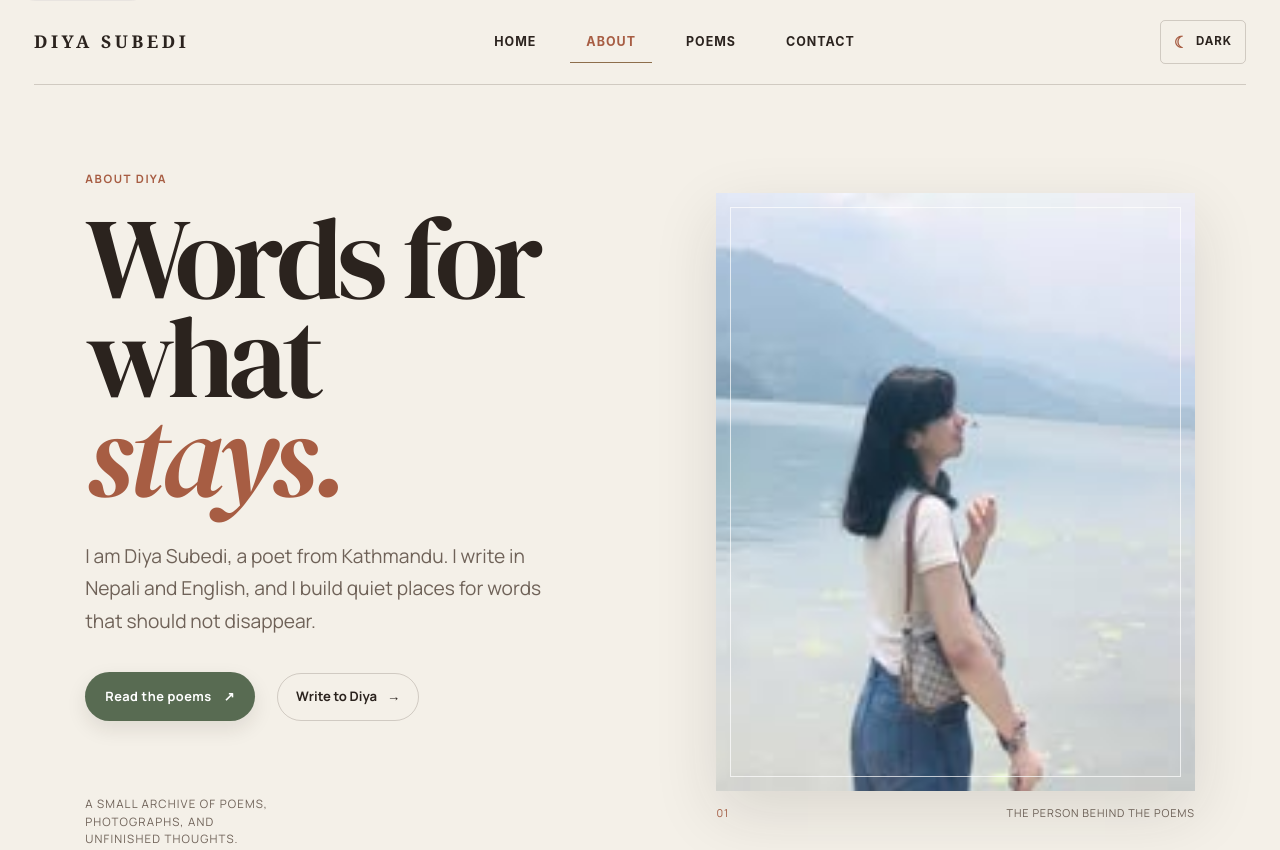
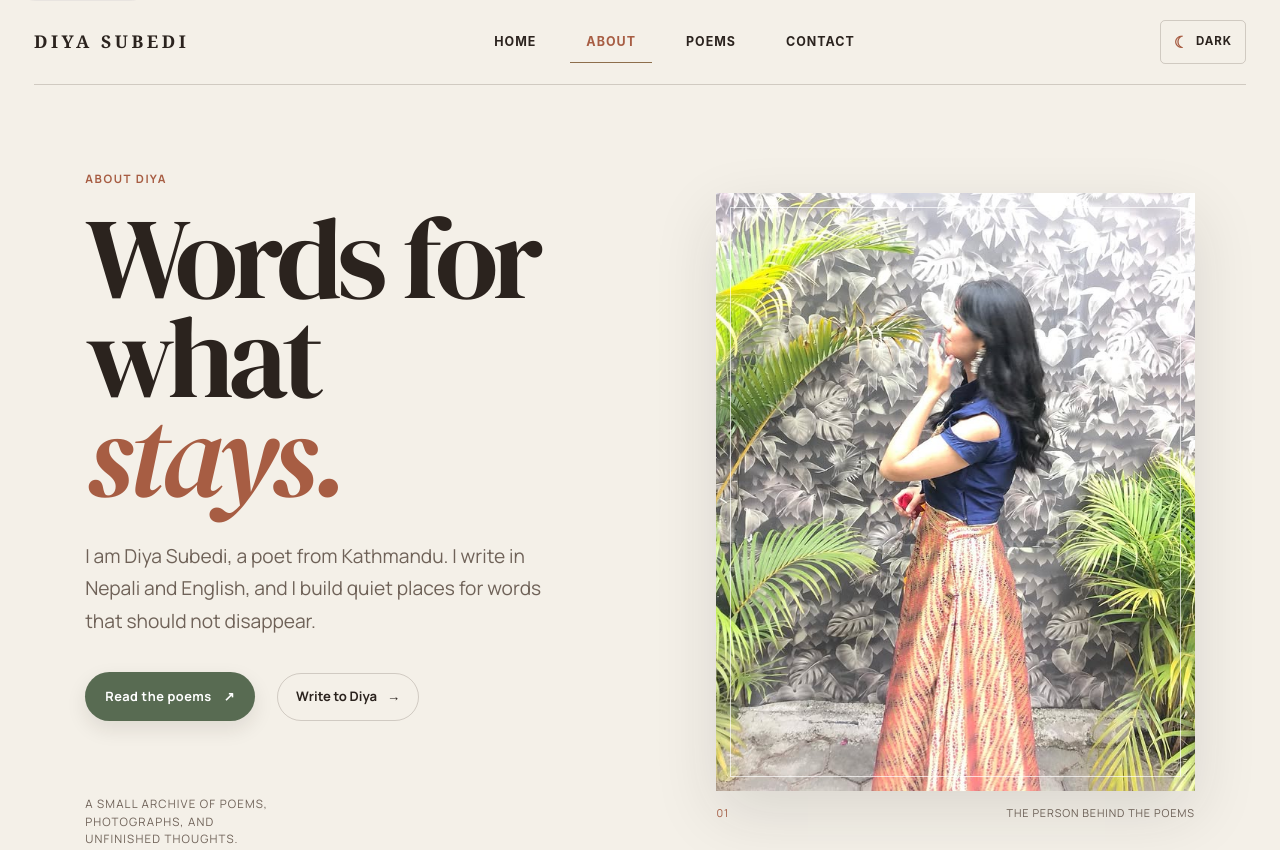
Before and after one commit to 26diyasubedi/portfolio, a plain HTML site: page about.html in a window 1280 px wide. Shown: the top 850 px of the page. Drawn offline with Linux system fonts and the light colour scheme.

Commit message:
ph changed

```diff
--- a/about.html
+++ b/about.html
@@ -72,7 +72,7 @@
           <div class="about-actions"><a class="primary-btn" href="poems.html">Read the poems<span aria-hidden="true">↗</span></a><a class="text-link" href="contact.html">Write to Diya<span aria-hidden="true">→</span></a></div>
           <p class="hero-note">A small archive of poems, photographs, and unfinished thoughts.</p>
         </div>
-        <figure class="about-portrait"><div class="portrait-frame"><img src="assets/galary/diya.jpg" width="640" height="640" alt="Diya standing beside a quiet lake" /></div><figcaption><span>01</span> The person behind the poems</figcaption></figure>
+        <figure class="about-portrait"><div class="portrait-frame"><img src="assets/galary/1.jpg" width="640" height="640" alt="Diya standing beside a quiet lake" /></div><figcaption><span>01</span> The person behind the poems</figcaption></figure>
       </section>
 
 
```
